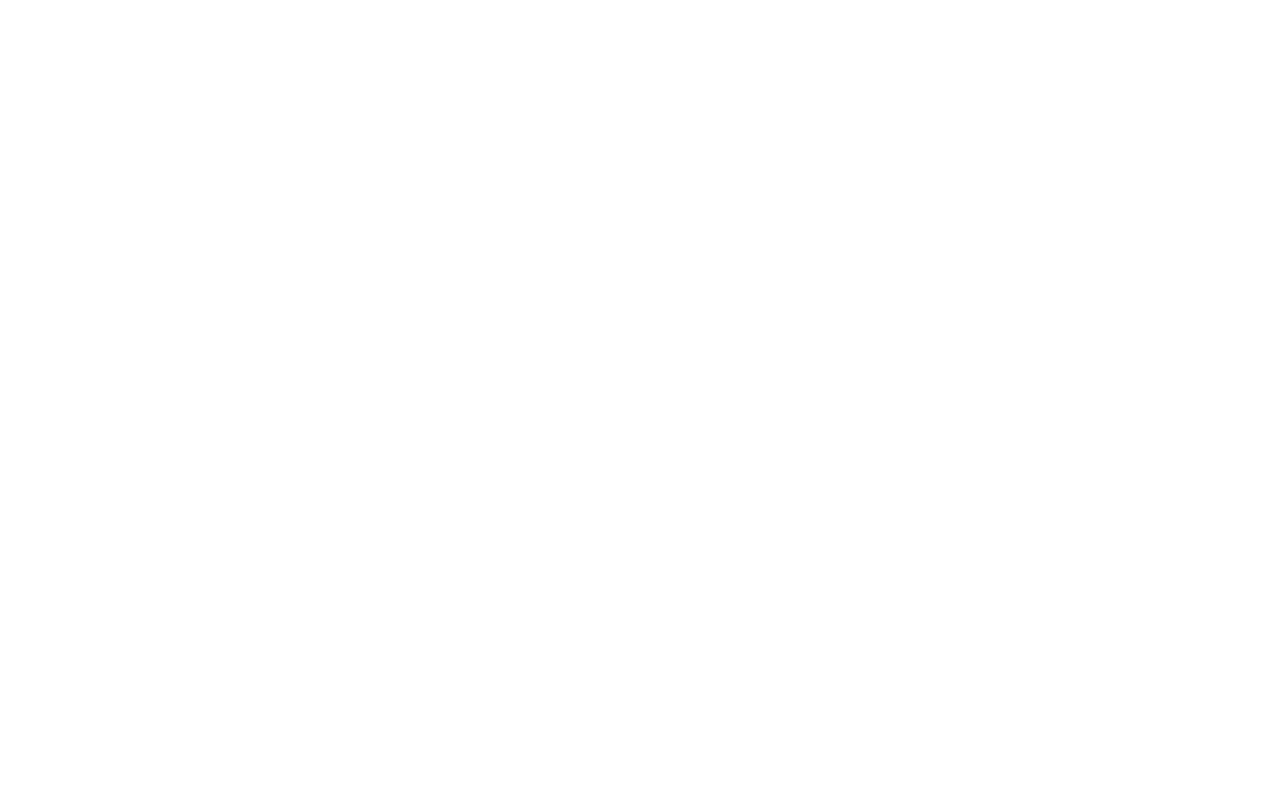
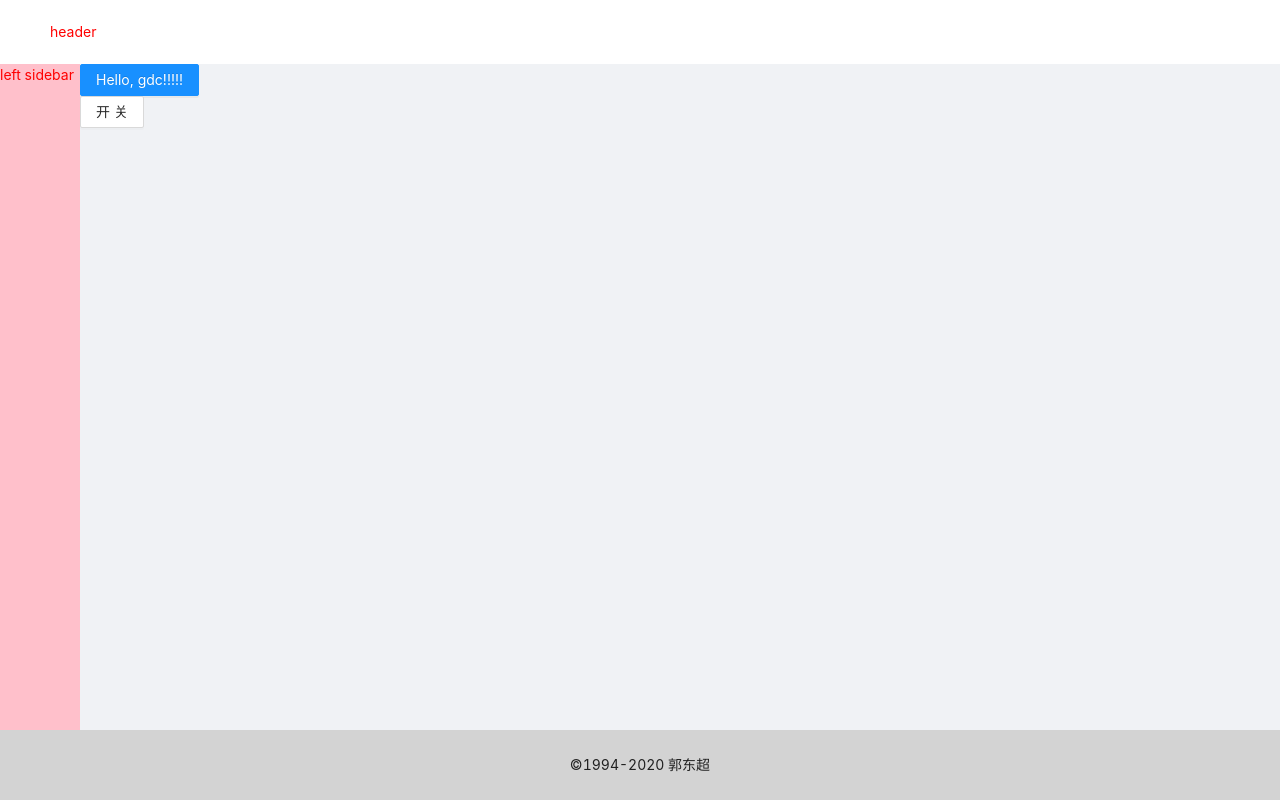
Before and after one commit to GDCPedro/gdc, a React (Create React App) app: page / in a window 1280 px wide. Built offline with nearby package versions, Linux system fonts and the light colour scheme.

Commit message:
feat(*) 增加layout

```diff
--- a/src/App.scss
+++ b/src/App.scss
@@ -1,3 +1,42 @@
+html,
+body,
+#root,
+.layout {
+  height: 100%;
+  width: 100%;
+}
+
+.layout {
+  .header {
+    color: red;
+    background-color: #fff;
+  }
+
+  .sub-layout {
+    height: 100%;
+
+    .left-sidebar {
+      color: red;
+      background-color: pink;
+    }
+
+    .right-sidebar {
+      color: red;
+      background-color: gold;
+    }
+  }
+
+  .footer {
+    background-color: lightgrey;
+  }
+}
+
+.gdc-footer {
+  width: 100%;
+  height: 100%;
+  text-align: center;
+}
+
 .App {
   text-align: center;
 }
--- a/src/App.tsx
+++ b/src/App.tsx
@@ -5,19 +5,38 @@
 import "antd/dist/antd.css";
 
 import Hello from "./components/Hello";
+import GDCFooter from "./layout/GDCFooter";
 
 // antd的中文
 import zhCN from "antd/es/locale/zh_CN";
-import { ConfigProvider } from "antd";
+import { ConfigProvider, Layout, Button } from "antd";
+
+const { Header, Sider, Content, Footer } = { ...Layout };
 
 function App() {
   return (
     <ConfigProvider locale={zhCN}>
-      <div className="App">
-        <header className="App-header"></header>
-      </div>
+      <Layout className="layout">
+        <Header className="header">header</Header>
+        <Layout className="sub-layout">
+          <Sider defaultCollapsed={true} className="left-sidebar">
+            left sidebar
+          </Sider>
+          <Content>
+            <Hello name="gdc" level={5}></Hello>
+            <Button onClick={closeOn}>开关</Button>
+          </Content>
+        </Layout>
+        <Footer className="footer">
+          <GDCFooter />
+        </Footer>
+      </Layout>
     </ConfigProvider>
   );
 }
 
+const closeOn = (): void => {
+  console.log(1);
+};
+
 export default App;
--- /dev/null
+++ b/src/layout/GDCFooter.tsx
@@ -0,0 +1,13 @@
+import React, { Component } from "react";
+import "../App.scss";
+
+interface Props {}
+interface State {}
+
+export default class GDCFooter extends Component<Props, State> {
+  state = {};
+
+  render() {
+    return <div className="gdc-footer">&copy;1994-2020&nbsp;郭东超</div>;
+  }
+}
```
